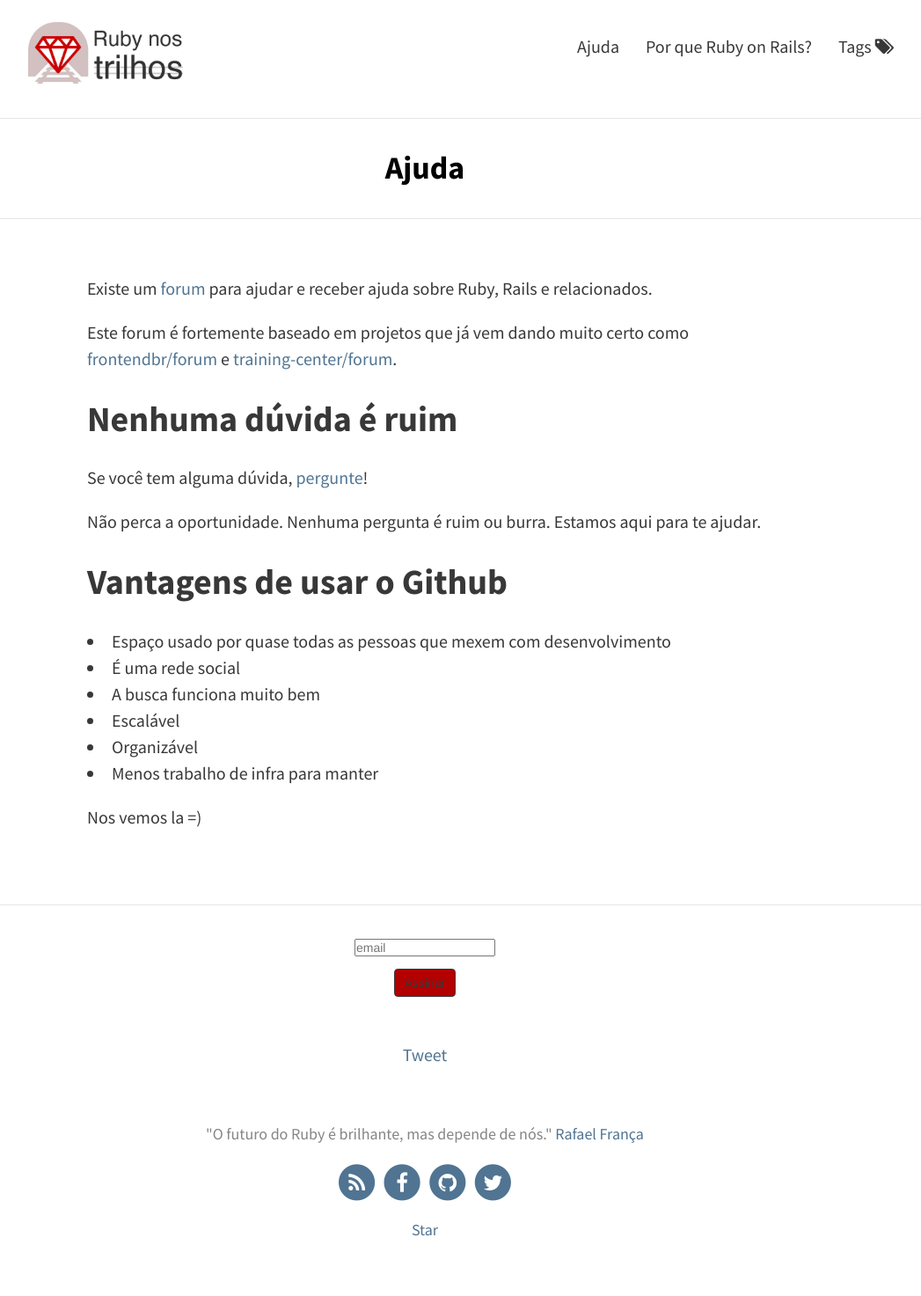
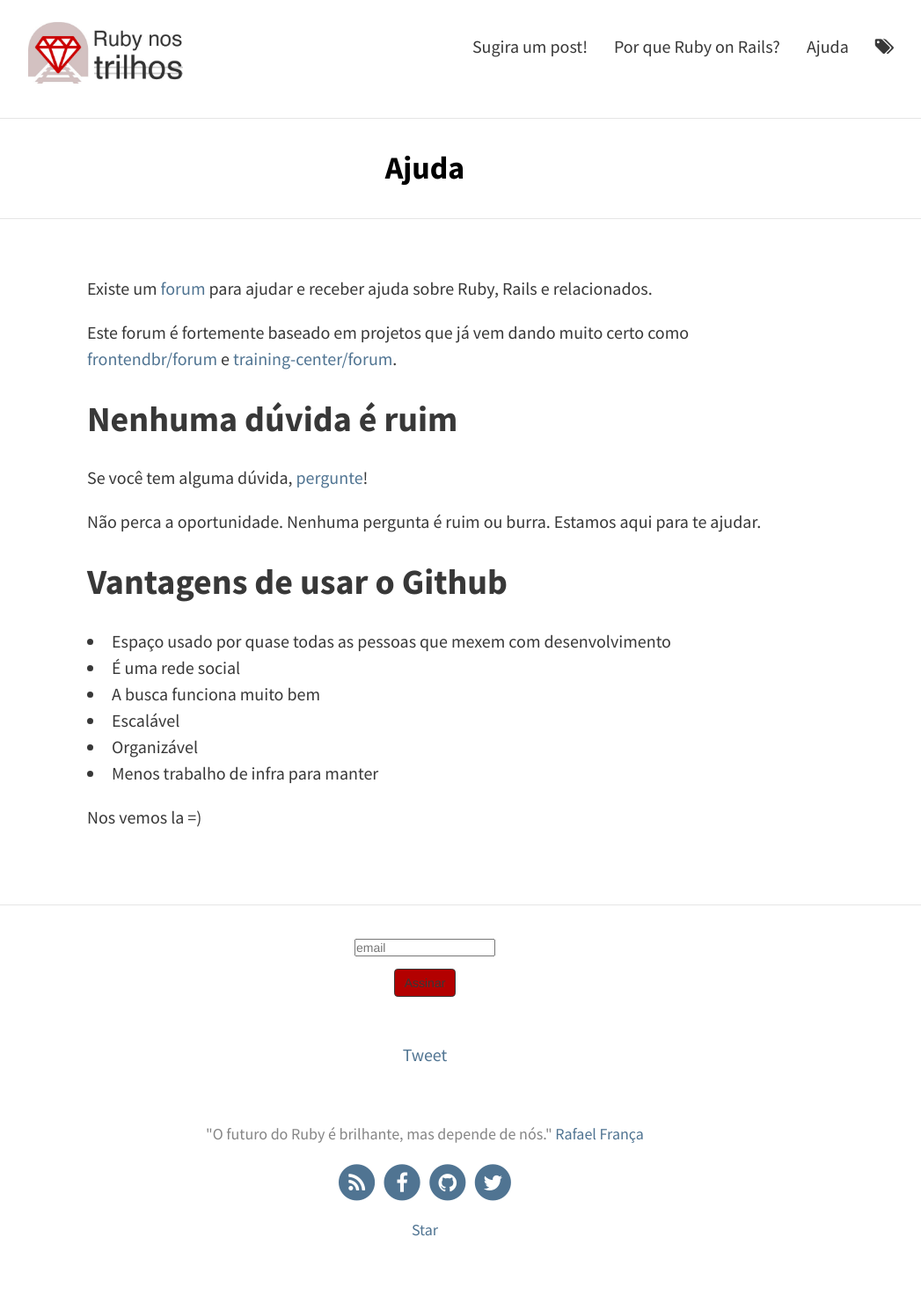
Before and after one commit to lucasprag/rubynostrilhos, a Jekyll site: the page built from pages/ajuda.md, in a window 1280 px wide. Shown: the whole page at 88% size, without its empty margins (157-1204 px from the left). Built offline with Jekyll 4.4.1, drawn with Linux system fonts in a browser that asks for light colours; comment, search, counter and statistics services are not loaded.

Commit message:
Add link to my typeform so readers can leave a sugestion

```diff
--- a/_includes/navbar.html
+++ b/_includes/navbar.html
@@ -11,8 +11,14 @@
     </a>
 
     <ul>
+      <li>
+        <a class="clear" href="https://rubynostrilhos.typeform.com/to/CWctxy" target="_blank">
+          Sugira um post!
+        </a>
+      </li>
 
-      {% for page in site.pages %}
+      {% assign pages = site.pages | sort: 'order' %}
+      {% for page in pages %}
         {% if page.title and page.hide != true %}
           <li>
             <a class="clear" href="{{ page.url | relative_url }}">
@@ -25,7 +31,6 @@
       {% if site.theme_settings.tags %}
         <li>
           <a class="clear" href="{{ site.url }}{{ site.baseurl }}/tags">
-            Tags
             <i class="fa fa-tags" aria-hidden="true"></i>
           </a>
         </li>
@@ -38,7 +43,6 @@
           </a>
         </li>
       {% endif %}
-
     </ul>
   </nav>
 </header>
```
Also changed, not shown: pages/ajuda.md (+1 -0 lines), pages/por-que-ruby-on-rails.md (+1 -0 lines).
